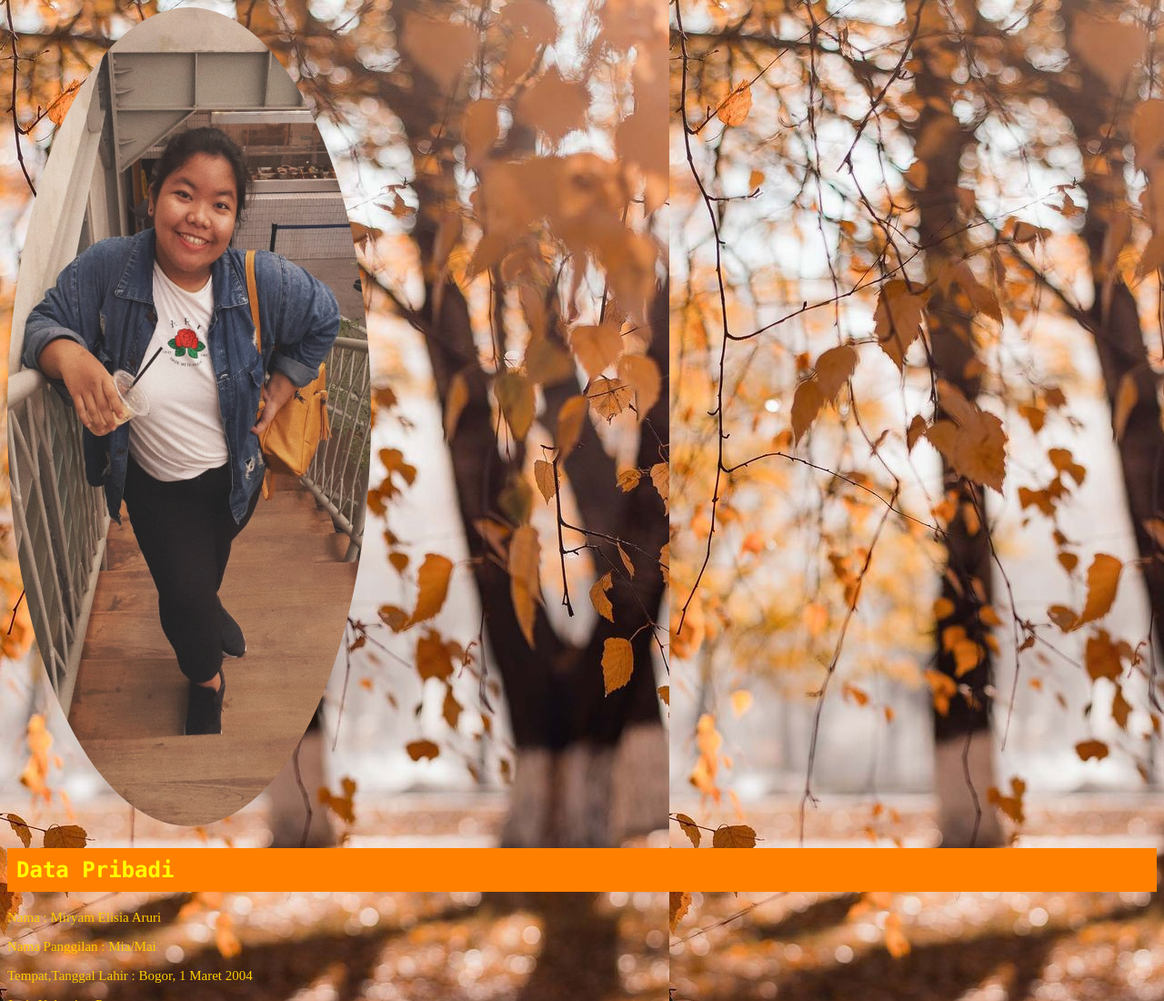
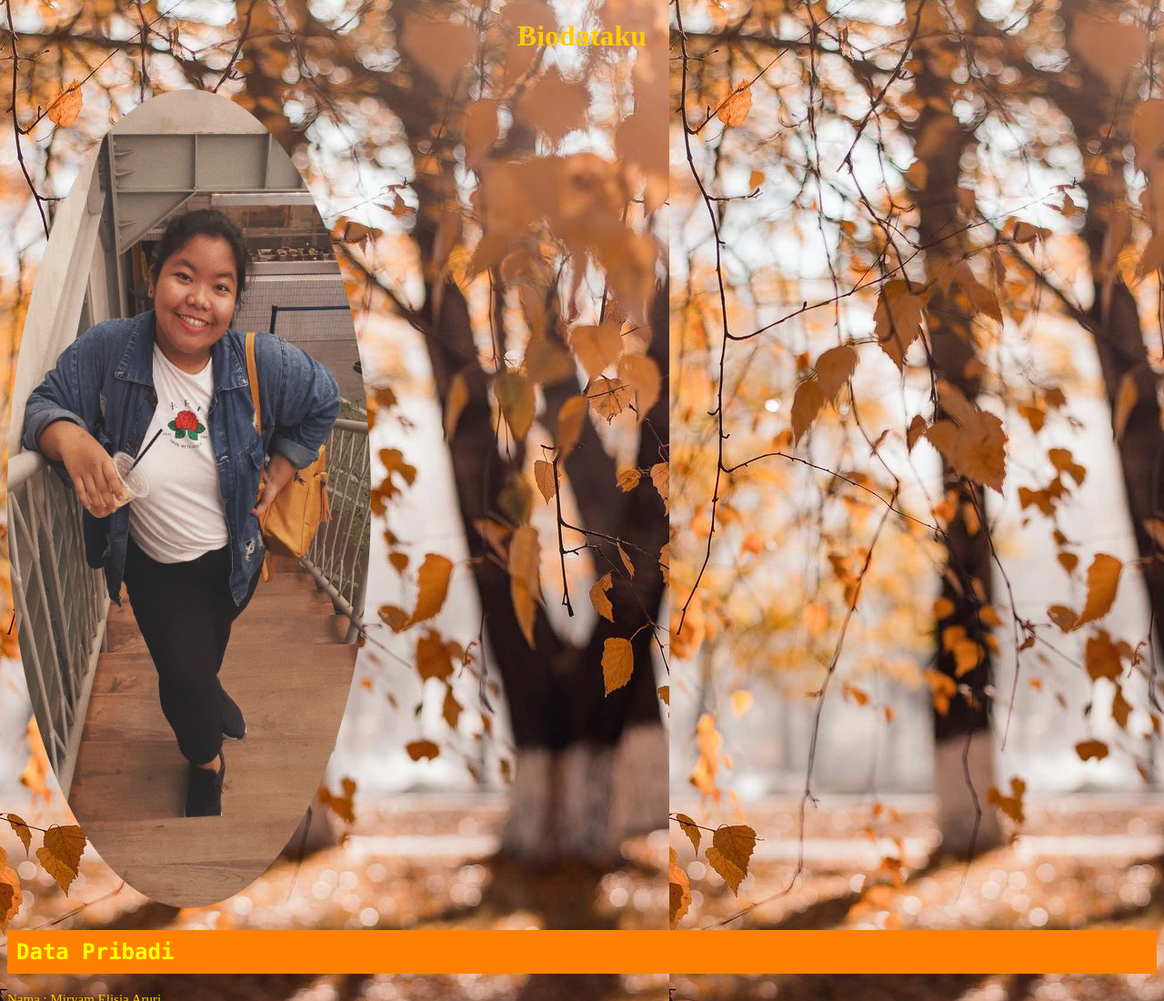
Before and after one commit to miryamelisia/miryamelisia.github.io, a plain HTML site: page index.html in a window 1280 px wide. Shown: the top 1100 px of the page at 91% size. Drawn offline with Linux system fonts and the light colour scheme.

Commit message:
Update index.html

```diff
--- a/index.html
+++ b/index.html
@@ -5,7 +5,7 @@
 	<title>BIODATA DIRI</title>
 </head>
 <body>
-
+	<h1>Biodataku</h1><br>
 <img src="Aku minum kopi.jpg" height="900" width="400">
 
 <h2>Data Pribadi</h2>
```
